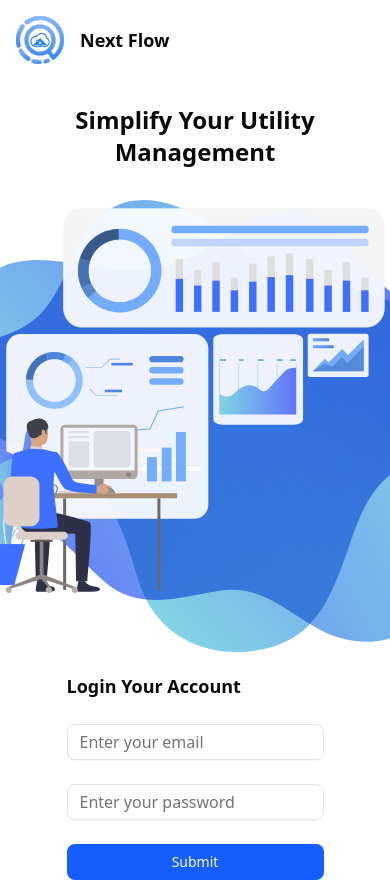
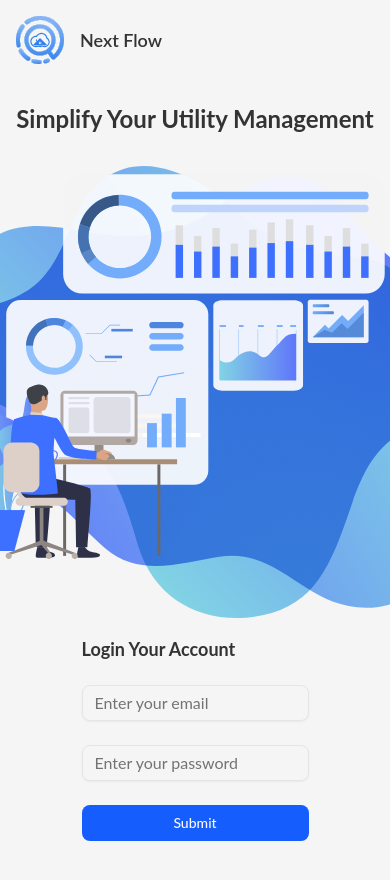
Before and after one commit to AungMyoAye101/react-tenant-web-app, a React (Vite) app: page /auth/login in a window 390 px wide. Shown: the top 880 px of the page. After the commit the page ends 844 px from the top, so only its background shows below. Built offline with nearby package versions, Linux system fonts and the light colour scheme.

Commit message:
feat : Add colors and typo and navbar.

```diff
--- a/src/components/layout/navbar.tsx
+++ b/src/components/layout/navbar.tsx
@@ -1,9 +1,31 @@
-import React from 'react'
-
-const navbar = () => {
+import logo from "@/assets/icons/logo-1.svg"
+import { Link, useLocation } from "@tanstack/react-router"
+import { Button } from "../ui/button"
+const Navbar = () => {
+    const { pathname } = useLocation()
+    console.log(pathname)
+    if (pathname === '/auth/login' || pathname === "/auth/signup") {
+        return;
+    }
     return (
-        <div>navbar</div>
+        <nav className="flex justify-between items-center gap-4 py-2 border-b">
+            <Link to={'/'} >
+                <div className="flex items-center gap-2">
+                    <img src={logo} alt="Next flow logo" className="size-10" />
+                    <h4 className="font-semibold">Next Flow</h4>
+                </div>
+            </Link>
+            {/* Navigtion */}
+            <div className="flex items-center gap-2">
+                <Link to={'/auth/sigup'}>
+                    <Button> Sigup</Button>
+                </Link>
+                <Link to={'/auth/login'}>
+                    <Button >Login</Button>
+                </Link>
+            </div>
+        </nav>
     )
 }
 
-export default navbar
+export default Navbar
--- a/src/features/auth/login/index.tsx
+++ b/src/features/auth/login/index.tsx
@@ -1,4 +1,4 @@
-import React from 'react'
+
 import image from '@/assets/images/hero-illu.svg'
 import logo from '@/assets/icons/logo-1.svg'
 import LoginForm from '../components/loginForm'
--- a/src/index.css
+++ b/src/index.css
@@ -1,7 +1,11 @@
 @import 'tailwindcss';
 @import "tw-animate-css";
 
+
+@import url('https://fonts.googleapis.com/css2?family=Lato:ital,wght@0,100;0,300;0,400;0,700;0,900;1,100;1,300;1,400;1,700;1,900&display=swap');
+
 @custom-variant dark (&:is(.dark *));
+
 
 @theme inline {
   --radius-sm: calc(var(--radius) - 4px);
@@ -74,7 +78,73 @@
   --sidebar-accent-foreground: oklch(0.205 0 0);
   --sidebar-border: oklch(0.922 0 0);
   --sidebar-ring: oklch(0.708 0 0);
+
+
+  /* Primary and Background */
+  --primary: #3E70FF;
+  --background: #F5F5F5;
+  --card-bg: #FFFAFA;
+
+  /* Button States */
+  --button-disable: #D4D4D8;
+  --button-disable-pressed: #CACACE;
+  --button-hover: #668EFF;
+  --button-pressed: #1955FF;
+  --button-text: #FFFFFF;
+
+  /* Warnings and Alerts */
+  --warning-hover: #F5D77A;
+  --warning-pressed: #EEB711;
+  --error: #EB5757;
+  --error-hover: #EE6D6D;
+  --error-pressed: #E84040;
+  --warning: #F2C94C;
+  --success: #27AE60;
+  --info: #2D9CDB;
+
+  /* Nest Flow */
+  --nest-flow-border: rgba(224, 224, 224, 0.5);
+  --nest-flow-footer-bg: #F4F7FB;
+  --nest-flow-barchart-bg: rgba(227, 229, 232, 0.5);
+
+  /* Status Colors */
+  --paid-text: #11321F;
+  --paid-bg: rgba(88, 218, 143, 0.5);
+  --pending-text: #605020;
+  --pending-bg: rgba(245, 212, 112, 0.5);
+  --overdue-text: #451717;
+  --overdue-bg: rgba(239, 118, 118, 0.5);
+
+  /* Typography */
+  --heading-text: #333333;
+  --body-text: #4F4F4F;
+  --caption-text: #828282;
+
+  /* Table */
+  --table-header: #EBEBEB;
+  --border-divider: #E0E0E0;
+  --profile-divider: #D4D4D8;
+
+  /* Bar Chart Colors */
+  --bar-electric: #0645F9;
+  --bar-water: #6B90FA;
+  --bar-wifi: #9DB5FB;
+
+  /* Bar Chart Text Styles */
+  --bar-text1-font-size: 7px;
+  --bar-text1-line-height: 12px;
+  --bar-text1-font-weight: 400;
+
+  --bar-text2-font-size: 9px;
+  --bar-text2-line-height: 13px;
+  --bar-text2-font-weight: 400;
+
+  --bar-text3-font-size: 9px;
+  --bar-text3-line-height: 13px;
+  --bar-text3-font-weight: 500;
 }
+
+
 
 .dark {
   --background: oklch(0.145 0 0);
@@ -108,13 +178,138 @@
   --sidebar-accent-foreground: oklch(0.985 0 0);
   --sidebar-border: oklch(1 0 0 / 10%);
   --sidebar-ring: oklch(0.556 0 0);
+
+
+  /* Primary */
+  --primary: #3E70FF;
+  --primary-hover: #668EFF;
+  --primary-pressed: #1955FF;
+
+  /* Background Levels */
+  --bg-level-1: #131620;
+  /* main background */
+  --bg-level-2: #262D40;
+  /* side nav / table heading */
+  --bg-level-3: #394360;
+  /* cards / table body */
+  --bg-level-4: #4D5A80;
+  /* borders / dividers */
+
+  /* Text Colors */
+  --heading-text: #F5F5F5;
+  --body-text: #E6E6E6;
+  --label-caption: #E0E0E0;
+
+  /* Status Colors */
+  --success: #6FCF97;
+  --warning: #F4D674;
+  --warning-hover: #F6DC88;
+  --warning-pressed: #F3D062;
+  --danger: #E26060;
+  --danger-hover: #E67979;
+  --danger-pressed: #DE4A4A;
+  --info: #3A98CE;
+
+  /* Disabled States */
+  --disable: #D4D4D8;
+  --disable-button-text: #4F4F4F;
+  --disable-pressed: #CACACE;
+
+  /* Status Backgrounds */
+  --paid-bg: #C6ECD6;
+  --overdue-bg: #E67979;
+  --pending-bg: #F6DC88;
+
+  /* Status Texts */
+  --paid-text: #11321F;
+  --overdue-text: #451717;
+  --pending-text: #605020;
+
+  /* Button Text & Icons */
+  --button-text: #FFFAFA;
+
+  /* Profile Divider */
+  --profile-divider: #D4D4D8;
+
+  /* Usage Bar Chart */
+  --usage-electric: #0645F9;
+  --usage-water: #6B90FA;
+  --usage-wifi: #9DB5FB;
+  --usage-bg: rgba(77, 90, 128, 0.4);
+  --usage-dash-line: rgba(77, 90, 128, 0.45);
+
 }
 
 @layer base {
   * {
     @apply border-border outline-ring/50;
+    font-family: "Lato", sans-serif;
   }
+
   body {
     @apply bg-background text-foreground;
   }
+
+  h1,
+  h2,
+  h3,
+  h4,
+  h5,
+  h6 {
+    color: #333;
+  }
+
+  p,
+  span {
+    color: #4F4F4F;
+
+  }
+
+  h1 {
+    @apply font-bold leading-tight;
+    /* min 1.875rem (30px), preferred viewport scaling, max 3rem (48px) */
+    font-size: clamp(2.25rem, 2vw + 1.5rem, 3.25rem);
+  }
+
+  h2 {
+    @apply font-semibold leading-snug;
+    /* min 1.5rem (24px), max 2.25rem (36px) */
+    font-size: clamp(1.5rem, 1.8vw + 1rem, 2.25rem);
+  }
+
+  h3 {
+    @apply font-semibold leading-snug;
+    /* min 1.25rem (20px), max 1.875rem (30px) */
+    font-size: clamp(1.25rem, 1.5vw + 0.9rem, 1.875rem);
+  }
+
+  h4 {
+    @apply font-medium leading-snug;
+    /* min 1.125rem (18px), max 1.5rem (24px) */
+    font-size: clamp(1.125rem, 1.2vw + 0.8rem, 1.5rem);
+  }
+
+  h5 {
+    @apply font-medium leading-snug;
+    /* min 1rem (16px), max 1.25rem (20px) */
+    font-size: clamp(1rem, 0.8vw + 0.7rem, 1.25rem);
+  }
+
+  h6 {
+    @apply font-medium uppercase tracking-wide leading-snug;
+    /* min 0.875rem (14px), max 1rem (16px) */
+    font-size: clamp(0.875rem, 0.6vw + 0.6rem, 1rem);
+  }
+
+  p {
+    @apply text-gray-700 leading-relaxed;
+    /* min 1rem (16px), max 1.125rem (18px) */
+    font-size: clamp(1rem, 0.6vw + 0.8rem, 1.125rem);
+  }
+
+  small {
+    @apply text-gray-600;
+    /* min 0.8125rem (13px), max 0.9375rem (15px) */
+    font-size: clamp(0.8125rem, 0.4vw + 0.6rem, 0.9375rem);
+  }
 }
--- a/src/routes/__root.tsx
+++ b/src/routes/__root.tsx
@@ -1,5 +1,6 @@
 import * as React from 'react'
 import { Outlet, createRootRoute } from '@tanstack/react-router'
+import Navbar from '@/components/layout/navbar'
 
 export const Route = createRootRoute({
     component: RootComponent,
@@ -8,6 +9,7 @@ export const Route = createRootRoute({
 function RootComponent() {
     return (
         <React.Fragment>
+            <Navbar />
             <Outlet />
         </React.Fragment>
     )
```
